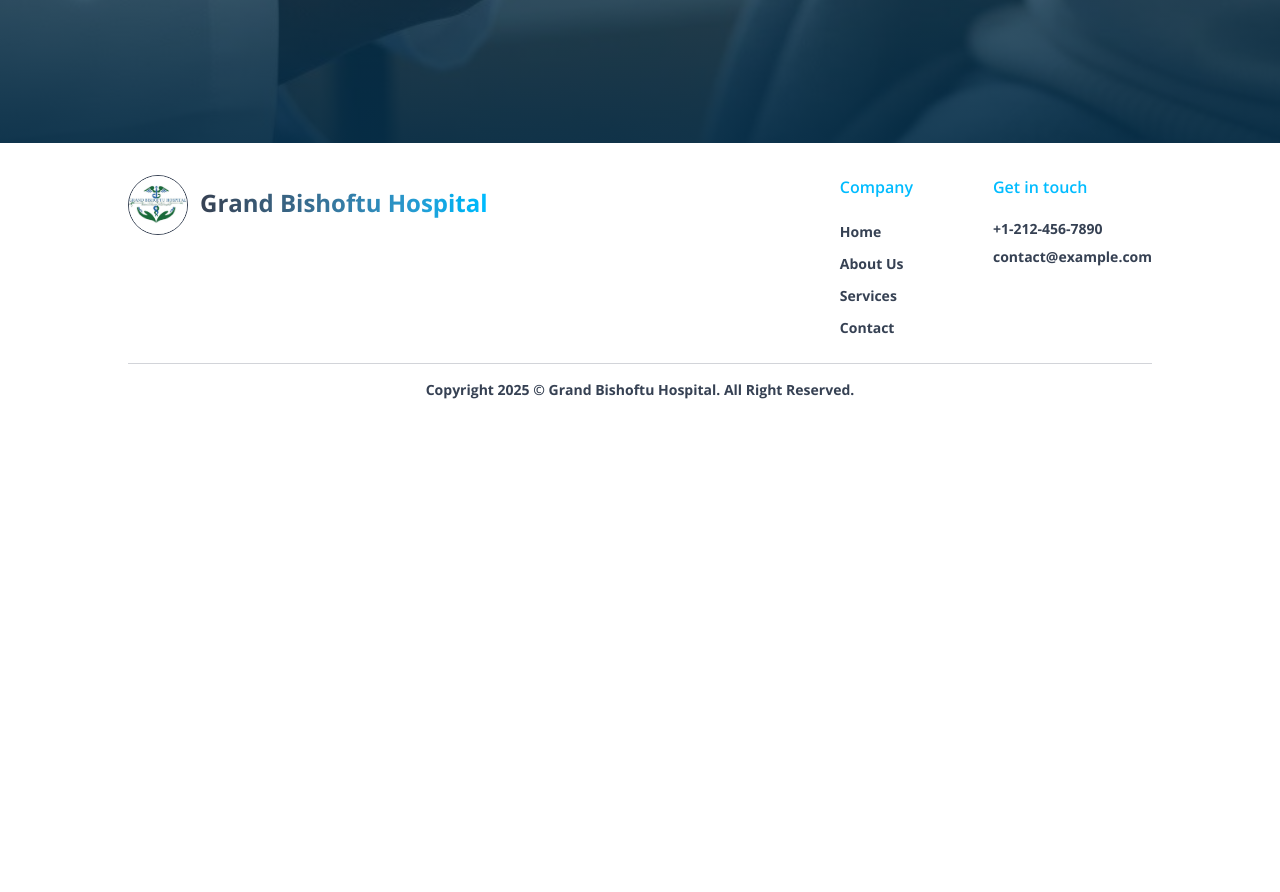
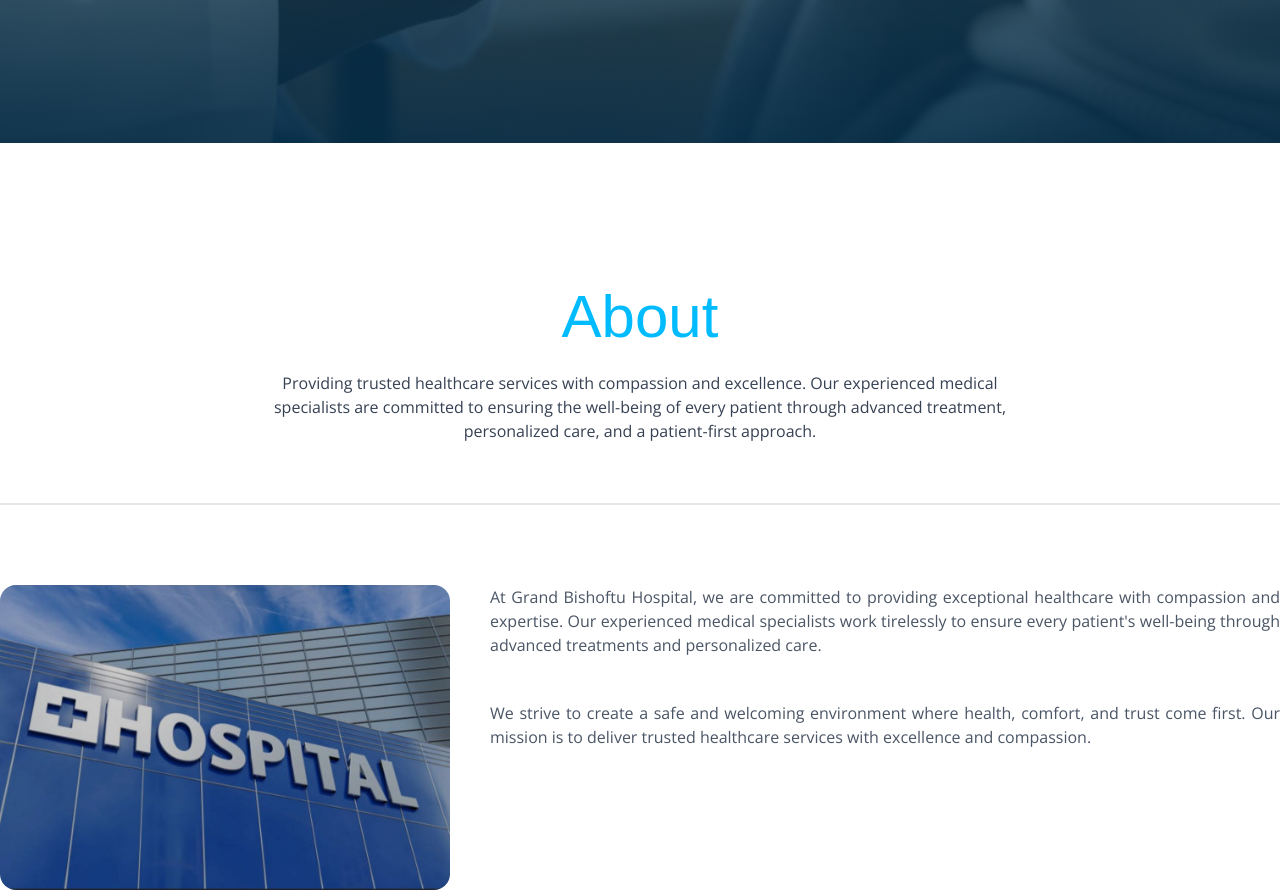
Before and after one commit to Tsedniya/Grand_Bishoftu_Hospital, a React (Vite) app in the folder myapp/: page / in a window 1280 px wide. Shown: the part 657-1549 px from the top of the page. Before the commit the page ends 1077 px from the top, so only its background shows below. Built offline with nearby package versions, Linux system fonts and the light colour scheme.

Commit message:
frontend:footer

```diff
--- a/myapp/src/components/Footer.jsx
+++ b/myapp/src/components/Footer.jsx
@@ -8,14 +8,14 @@ const Footer = () => {
   const goTo = (path) => navigate(path);
 
   return (
-    <footer className="px-6 md:px-16 lg:px-24 xl:px-32 pt-8 w-full text-gray-500">
+    <footer className="px-6 bg-sky-100 md:px-16 lg:px-24 xl:px-32 pt-8 w-full  text-gray-500">
       <div className="flex flex-col md:flex-row justify-between w-full gap-10 border-b border-gray-500/30 pb-6">
 
         {/* Logo + Title + Paragraph */}
         <div className="md:max-w-96">
           <div className="flex items-start gap-3">
             <img
-              className="w-15 rounded-full border border-gray-700"
+              className="w-15 rounded-full font-bold border border-gray-900"
               src={logo}
               alt="logo"
             />
@@ -81,7 +81,7 @@ const Footer = () => {
       </div>
 
       <p className="pt-4 text-center text-gray-700 font-bold text-xs md:text-sm pb-5">
-        Copyright 2025 © Grand Bishoftu Hospital. All Right Reserved.
+          © {new Date().getFullYear()} Grand Bishoftu Hospital. All Right Reserved.
       </p>
     </footer>
   );
--- a/myapp/src/pages/Home.jsx
+++ b/myapp/src/pages/Home.jsx
@@ -1,11 +1,12 @@
 import React from 'react'
 import Hero from '../components/Hero'
-//import TitleAbout from '../components/TitleAbout'
+import TitleAbout from '../components/TitleAbout'
 
 const Home = () => {
   return (
     <div>
       <Hero />
+      <TitleAbout/>
     </div>
   )
 }
```
